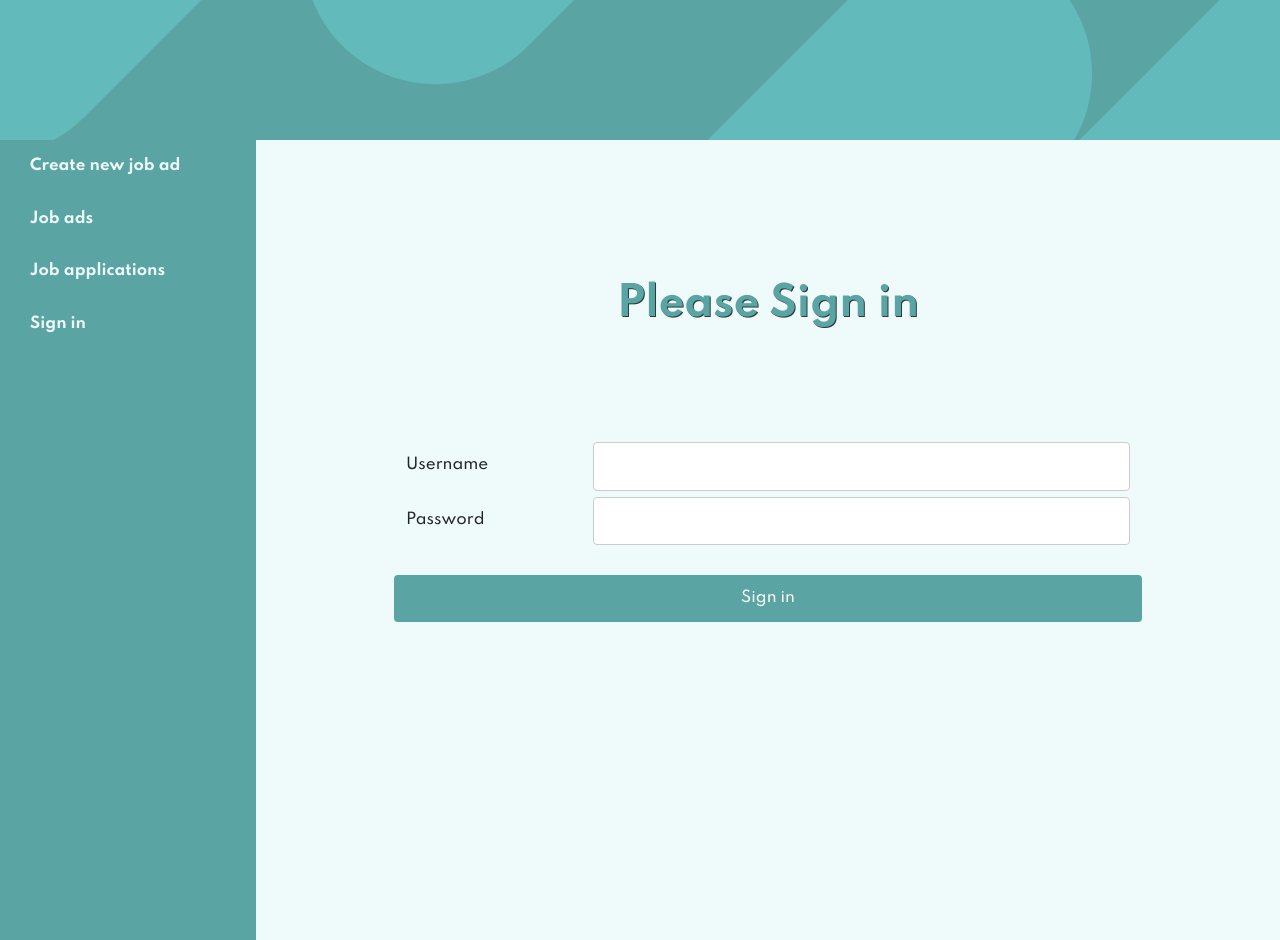
After one commit to tajanacolic/job_ads, a PHP site: template views/jobs/signin.php in a window 1280 px wide. The commit adds this page. Run offline with PHP 8.4, Linux system fonts and the light colour scheme; the template is opened without the code that fills it, so the values that code supplies are empty; some libraries are stand-ins or nearby versions.

Commit message:
sign in added

```diff
--- a/Database.php
+++ b/Database.php
@@ -119,4 +119,10 @@ class Database
 
     }
 
+    public function getAdmin(){
+        $statement = $this -> pdo -> prepare('SELECT * FROM job_admin');
+        $statement -> execute();
+        return $statement -> fetchAll(PDO::FETCH_ASSOC);
+    }
+
 }
--- a/public/app.css
+++ b/public/app.css
@@ -109,7 +109,7 @@ li a.active {
     height: 100%;
 }
 
-input[type=text], [type=email], [type=tel], select, textarea {
+input[type=text], [type=email], [type=password], [type=tel], select, textarea {
     width: 100%;
     padding: 12px;
     border: 1px solid #ccc;
@@ -321,3 +321,7 @@ input[type=submit]:hover {
     height: 100%;
 
 }
+
+.signinbutton {
+    margin-top: 30px;
+}
--- a/public/index.php
+++ b/public/index.php
@@ -6,6 +6,7 @@ require_once __DIR__.'/../vendor/autoload.php';
 use app\Router;
 use app\controllers\JobController;
 use app\controllers\AppController;
+use app\controllers\AdminController;
 
 $router = new Router();
 
@@ -23,5 +24,6 @@ $router->post('/jobs/view/delete', [JobController::class, 'delete']);
 $router->post('/jobs/applications/view/delete', [AppController::class, 'delete_app']);
 $router->get('/jobs/applications', [AppController::class, 'index_app']);
 $router->get('/jobs/applications/view', [AppController::class, 'view_app']);
-
+$router->get('/jobs/signin',[AdminController::class,'signin']);
+$router->post('/jobs/signin',[AdminController::class,'signin']);
 $router->resolve();
--- a/views/_layout.php
+++ b/views/_layout.php
@@ -44,7 +44,7 @@
                 <a class="menu" href="/jobs/applications">Job applications</a>
             </li>
             <li class="nav-item">
-                <a class="menu" href="/jobs/signin">Sign out</a>
+                <a class="menu" href="/jobs/signin">Sign in</a>
             </li>
         </ul>
 
--- /dev/null
+++ b/views/jobs/signin.php
@@ -0,0 +1,30 @@
+<?php if (!empty($errors)): ?>
+    <div class="alert alert-danger">
+        <?php foreach ($errors as $error): ?>
+            <div><?php echo $error ?></div>
+        <?php endforeach; ?>
+    </div>
+<?php endif; ?>
+
+<h1 class="view-title">Please Sign in</h1>
+<form style="padding-top: 100px" method="post">
+
+  <div class="row">
+      <div class="col-25">
+          <label>Username</label></div>
+      <div class="col-75">
+          <input type="text" name="username"  value="<?php echo $admin['username'] ?>">
+      </div>
+  </div>
+
+  <div class="row">
+      <div class="col-25">
+          <label>Password</label></div>
+      <div class="col-75">
+          <input type="password" name="password" value="<?php echo $admin['password'] ?>">
+      </div>
+  </div>
+  <div class="row">
+        <input type="submit" class="signinbutton" value="Sign in">
+  </div>
+</form>
```
Also changed, not shown: controllers/AdminController.php (added, +38 -0 lines), models/Admin.php (added, +40 -0 lines).
